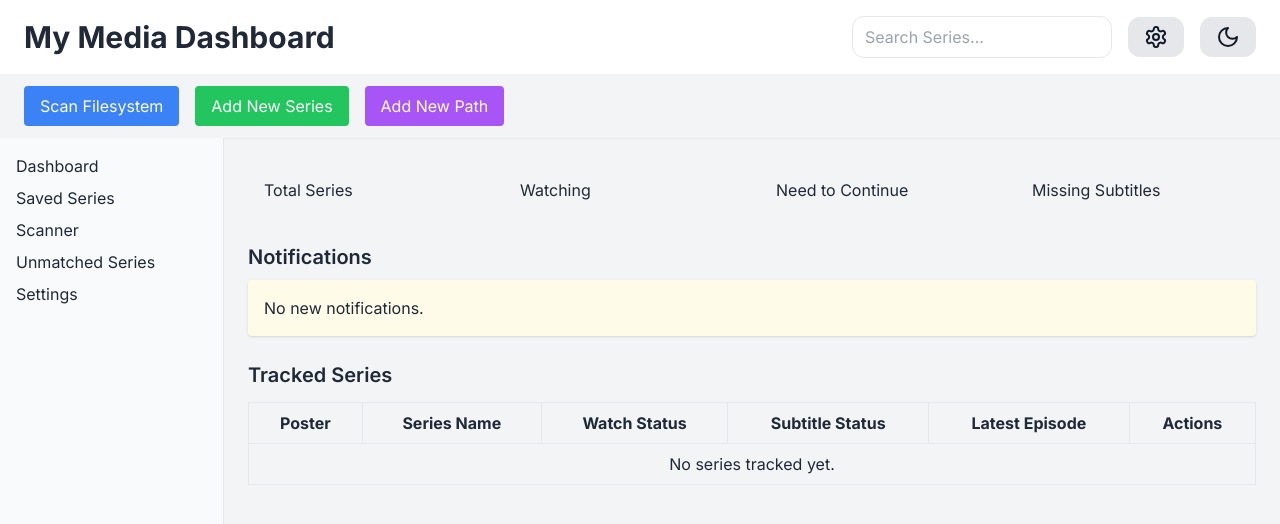
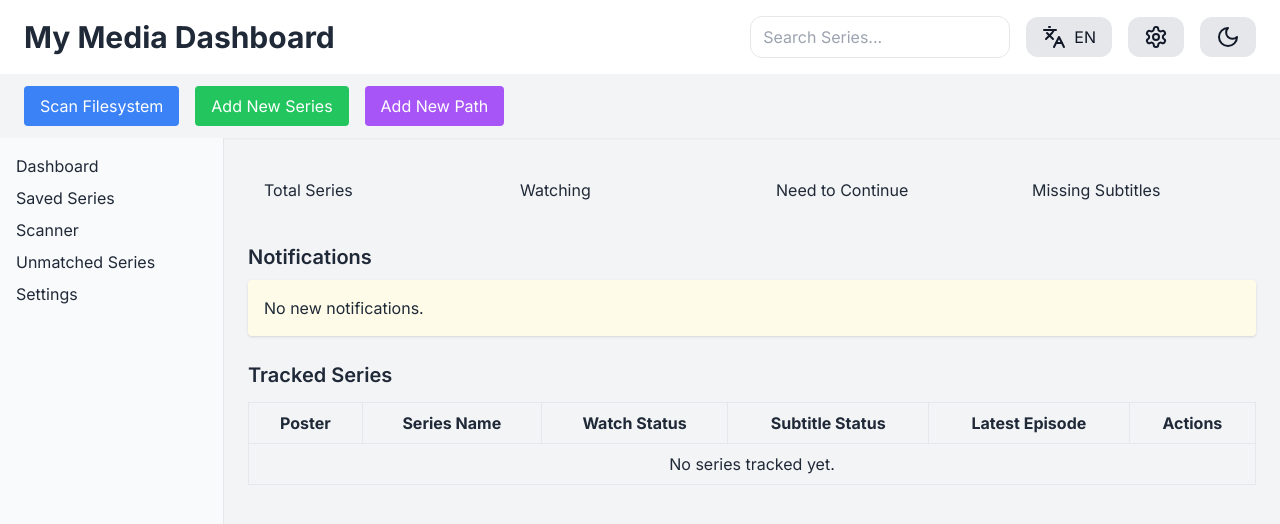
Before and after one commit to gitit1/my-media-library, a Next.js app in the folder client/: page /pages/series/dashboard in a window 1280 px wide. Shown: the top 524 px of the page. Built offline with nearby package versions, Linux system fonts and the light colour scheme.

Commit message:
Epic 3 Task 2.1: Integrated multi-language support with reactive language toggle and RTL layout support

```diff
--- a/client/package.json
+++ b/client/package.json
@@ -10,11 +10,15 @@
   },
   "dependencies": {
     "autoprefixer": "^10.4.21",
+    "i18next": "^24.2.3",
+    "i18next-browser-languagedetector": "^8.0.4",
+    "i18next-http-backend": "^3.0.2",
     "lucide-react": "^0.483.0",
     "next": "15.2.2",
     "postcss": "^8.5.3",
     "react": "^19.0.0",
     "react-dom": "^19.0.0",
+    "react-i18next": "^15.4.1",
     "tailwindcss": "^3.4.17"
   },
   "devDependencies": {
@@ -22,6 +26,7 @@
     "@types/node": "^20",
     "@types/react": "^19",
     "@types/react-dom": "^19",
+    "@types/react-i18next": "^7.8.3",
     "@types/tailwindcss": "^3.0.11",
     "eslint": "^9",
     "eslint-config-next": "15.2.2",
--- a/client/src/app/layout.tsx
+++ b/client/src/app/layout.tsx
@@ -3,6 +3,7 @@ import { Inter } from 'next/font/google';
 import { ThemeProvider } from "./shared/theme/ThemeProvider";
 import ThemeWrapper from "./shared/theme/ThemeWrapper";
 import './globals.css';
+import { LanguageProvider } from "@/i18n/LanguageProvider";
 
 const inter = Inter({ subsets: ['latin'] });
 
@@ -22,7 +23,7 @@ export default function RootLayout({
       <body>
         <ThemeProvider>
           <ThemeWrapper>
-            {children}
+            <LanguageProvider>{children}</LanguageProvider>
           </ThemeWrapper>
         </ThemeProvider>
       </body>
--- a/client/src/app/pages/series/dashboard/components/Header.tsx
+++ b/client/src/app/pages/series/dashboard/components/Header.tsx
@@ -1,18 +1,27 @@
 'use client';
 
+import '@/i18n/config';
 import Button from "@/app/shared/components/Button";
 import Input from "@/app/shared/components/Input";
 import Typography from "@/app/shared/components/Typography";
 import ThemeToggle from "@/app/shared/theme/ThemeToggle";
-import { Settings } from 'lucide-react';
+import { Languages, Settings } from 'lucide-react';
+import { useTranslation } from 'react-i18next';
+import { useLanguage } from '@/i18n/LanguageProvider';
 
 export default function Header() {
+  const { t } = useTranslation();
+  const { language, toggleLanguage } = useLanguage();
+
   return (
     <header className="flex items-center justify-between px-6 py-4 shadow bg-white dark:bg-gray-800">
-      <Typography type="h1">My Media Dashboard</Typography>
+      <Typography type="h1">{t('dashboard.title')}</Typography>
 
       <div className="flex items-center gap-4">
         <Input placeholder="Search Series..." />
+        <Button onClick={toggleLanguage} icon={<Languages />}>
+          {language.toUpperCase()}
+        </Button>
         <Button icon={<Settings />} href="/pages/settings" />
         <ThemeToggle />
       </div>
--- /dev/null
+++ b/client/src/i18n/LanguageProvider.tsx
@@ -0,0 +1,39 @@
+'use client';
+
+import { createContext, useContext, useState, useEffect } from 'react';
+import i18n from './config';
+
+interface LanguageContextProps {
+  language: string;
+  toggleLanguage: () => void;
+}
+
+const rtlLanguages = ['he', 'ar']; // languages that are RTL
+
+const LanguageContext = createContext<LanguageContextProps>({
+  language: 'en',
+  toggleLanguage: () => {},
+});
+
+export const LanguageProvider = ({ children }: { children: React.ReactNode }) => {
+  const [language, setLanguage] = useState(i18n.language || 'en');
+
+  const toggleLanguage = () => {
+    const newLang = language === 'en' ? 'he' : 'en';
+    setLanguage(newLang);
+    i18n.changeLanguage(newLang);
+  };
+
+  useEffect(() => {
+    i18n.changeLanguage(language);
+    document.documentElement.dir = rtlLanguages.includes(language) ? 'rtl' : 'ltr';
+  }, [language]);
+
+  return (
+    <LanguageContext.Provider value={{ language, toggleLanguage }}>
+      {children}
+    </LanguageContext.Provider>
+  );
+};
+
+export const useLanguage = () => useContext(LanguageContext);
--- /dev/null
+++ b/client/src/i18n/config.ts
@@ -0,0 +1,21 @@
+import i18n from 'i18next';
+import { initReactI18next } from 'react-i18next';
+
+import en from '../locales/en.json';
+import he from '../locales/he.json';
+
+i18n
+  .use(initReactI18next)
+  .init({
+    resources: {
+      en: { translation: en },
+      he: { translation: he },
+    },
+    fallbackLng: 'en',
+    debug: true,
+    interpolation: {
+      escapeValue: false,
+    },
+  });
+
+export default i18n;
--- /dev/null
+++ b/client/src/locales/en.json
@@ -0,0 +1,10 @@
+{
+    "dashboard": {
+      "title": "My Media Dashboard",
+      "searchPlaceholder": "Search Series...",
+      "settings": "Settings",
+      "scanFilesystem": "Scan Filesystem",
+      "addNewSeries": "Add New Series",
+      "addNewPath": "Add New Path"
+    }
+  }
--- /dev/null
+++ b/client/src/locales/he.json
@@ -0,0 +1,10 @@
+{
+    "dashboard": {
+      "title": "ספריית המדיה שלי",
+      "searchPlaceholder": "חפש סדרה...",
+      "settings": "הגדרות",
+      "scanFilesystem": "סריקת קבצים",
+      "addNewSeries": "הוסף סדרה חדשה",
+      "addNewPath": "הוסף נתיב חדש"
+    }
+  }
```
Also changed, not shown: 1 other file (tests, documents, lock files or other folders).
